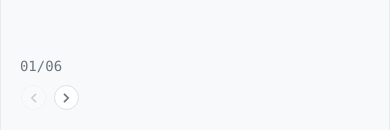
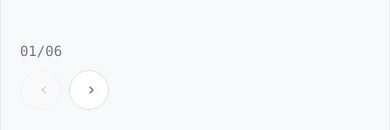
Before and after one commit to grantzarg/historical-timeline, a React app: page / in a window 390 px wide. Shown: the part 714-844 px from the top of the page. Built offline with nearby package versions, Linux system fonts and the light colour scheme.

Commit message:
refactor 3

```diff
--- a/src/components/Button/Button.scss
+++ b/src/components/Button/Button.scss
@@ -56,6 +56,9 @@
     min-height: 40px;
     width: 40px;
     height: 40px;
+    display: flex;
+    align-items: center;
+    justify-content: center;
 
     &:hover:not(:disabled) {
       background: var(--color-gray-50);
@@ -67,7 +70,11 @@
     }
 
     .button__icon {
-      margin-right: 0;
+      transform: translateX(4px);
+      margin: 0;
+      display: flex;
+      align-items: center;
+      justify-content: center;
     }
   }
 
--- a/src/components/Button/Button.tsx
+++ b/src/components/Button/Button.tsx
@@ -7,8 +7,13 @@ type Props = React.ComponentProps<'button'> & {
   icon?: React.ReactNode;
 };
 
-const Button: React.FC<Props> = (props) => {
-  const { variant = 'primary', size = 'medium', className, icon, ...buttonProps } = props;
+const Button: React.FC<Props> = ({
+  variant = 'primary',
+  size = 'medium',
+  className,
+  icon,
+  ...buttonProps
+}) => {
 
   const buttonClasses = [
     'button',
--- a/src/components/Slider/Slider.tsx
+++ b/src/components/Slider/Slider.tsx
@@ -11,8 +11,12 @@ type Props = React.ComponentProps<typeof Swiper> & {
   key?: string | number;
 };
 
-const Slider = forwardRef<SwiperRef, Props>((props, ref) => {
-  const { children, className, key, ...swiperProps } = props;
+const Slider = forwardRef<SwiperRef, Props>(({
+  children,
+  className,
+  key,
+  ...swiperProps
+}, ref) => {
   return (
     <div className={`slider ${className}`}>
       <Swiper
--- a/src/components/icons/LeftArrow.tsx
+++ b/src/components/icons/LeftArrow.tsx
@@ -13,7 +13,7 @@ const LeftArrow: React.FC<Props> = ({
   height = 12,
   viewBox = "0 0 12 12",
   strokeWidth = 2,
-  className = '',
+  className,
 }) => {
   return (
     <svg
--- a/src/components/icons/RightArrow.tsx
+++ b/src/components/icons/RightArrow.tsx
@@ -13,7 +13,7 @@ const RightArrow: React.FC<Props> = ({
   height = 12,
   viewBox = "0 0 12 12",
   strokeWidth = 2,
-  className = '',
+  className,
 }) => {
   return (
     <svg
--- a/src/constants/slider.ts
+++ b/src/constants/slider.ts
@@ -3,7 +3,7 @@ export const PERIOD_KEY_INCREMENT = 1;
 
 export const ANIMATION_START_DELAY = 50;
 export const PERIOD_CHANGE_TIMEOUT = 200;
-export const RESIZE_DEBOUNCE = 100;
+export const RESIZE_DELAY = 100;
 export const SLIDE_ANIMATION_DELAY = 150;
 
 export const DESKTOP_SPACE_BETWEEN = 30;
@@ -22,8 +22,3 @@ export const TABLET_SPACE_BETWEEN = 25;
 
 export const DESKTOP_SLIDES_PER_VIEW_LARGE = 3;
 export const DESKTOP_SPACE_BETWEEN_LARGE = 30;
-
-export const ARROW_WIDTH = 8;
-export const ARROW_HEIGHT = 12;
-export const STROKE_WIDTH = 2;
-export const VIEWBOX = '0 0 8 12';
--- a/src/containers/HistoricalTimeline/CircularNavigation/CircularNavigation.tsx
+++ b/src/containers/HistoricalTimeline/CircularNavigation/CircularNavigation.tsx
@@ -26,8 +26,14 @@ type Props = React.ComponentProps<'div'> & {
   endYear?: number;
 };
 
-const CircularNavigation: React.FC<Props> = (props) => {
-  const { periods, activeIndex, onPeriodChange, startYear, endYear, ...restProps } = props;
+const CircularNavigation: React.FC<Props> = ({
+  periods,
+  activeIndex,
+  onPeriodChange,
+  startYear,
+  endYear,
+  ...restProps
+}) => {
   const radius = CIRCLE_RADIUS;
 
   const targetAngle = HALF_CIRCLE_DEGREES / periods.length;
@@ -43,8 +49,8 @@ const CircularNavigation: React.FC<Props> = (props) => {
 
   const { currentRotation, displayStartYear, displayEndYear } = state;
 
-  const updateState = (updates: Partial<typeof state>) => {
-    setState(prev => ({ ...prev, ...updates }));
+  const updateState = (newState: Partial<typeof state>) => {
+    setState(prevState => ({ ...prevState, ...newState }));
   };
   const yearsRef = useRef<HTMLDivElement>(null);
 
--- a/src/containers/HistoricalTimeline/EventsSlider/EventsSlider.scss
+++ b/src/containers/HistoricalTimeline/EventsSlider/EventsSlider.scss
@@ -31,6 +31,13 @@
     align-items: center;
     justify-content: center;
     color: var(--color-text-secondary);
+
+    .button__icon {
+      display: flex;
+      align-items: center;
+      justify-content: center;
+      margin: 0;
+    }
     transition: all 0.3s ease;
     z-index: 20;
     box-shadow: 0 0 15px 0 rgba(56, 119, 238, 0.1);
@@ -60,7 +67,7 @@
     }
 
     svg {
-      width: 8px;
+      width: 12px;
       height: 12px;
     }
   }
--- a/src/containers/HistoricalTimeline/HistoricalTimeline.scss
+++ b/src/containers/HistoricalTimeline/HistoricalTimeline.scss
@@ -183,9 +183,16 @@
     }
 
     svg {
-      width: 8px;
+      width: 12px;
       height: 12px;
       flex-shrink: 0;
+    }
+
+    .button__icon {
+      display: flex;
+      align-items: center;
+      justify-content: center;
+      margin: 0;
     }
   }
 }
@@ -222,8 +229,8 @@
       height: 25px;
 
       svg {
-        width: 7px;
-        height: 10px;
+        width: 8px;
+        height: 8px;
       }
     }
 
--- a/src/containers/HistoricalTimeline/HistoricalTimeline.tsx
+++ b/src/containers/HistoricalTimeline/HistoricalTimeline.tsx
@@ -3,15 +3,19 @@ import CircularNavigation from './CircularNavigation/CircularNavigation';
 import EventsSlider from './EventsSlider/EventsSlider';
 import { useTimeline } from '@/hooks/useTimeline';
 import { TimelinePeriod } from '@/types/timeline';
-import { ARROW_WIDTH, ARROW_HEIGHT, STROKE_WIDTH, VIEWBOX } from '@/constants/slider';
+import Button from '@/components/Button/Button';
+import LeftArrow from '@/components/icons/LeftArrow';
+import RightArrow from '@/components/icons/RightArrow';
 import './HistoricalTimeline.scss';
 
 type Props = React.ComponentProps<'div'> & {
   periods: TimelinePeriod[];
 };
 
-const HistoricalTimeline: React.FC<Props> = (props) => {
-  const { periods, ...restProps } = props;
+const HistoricalTimeline: React.FC<Props> = ({
+  periods,
+  ...restProps
+}) => {
   const {
     activePeriod,
     activePeriodIndex,
@@ -43,27 +47,23 @@ const HistoricalTimeline: React.FC<Props> = (props) => {
               {String(currentPeriodNumber).padStart(2, '0')}/{String(totalPeriods).padStart(2, '0')}
           </div>
           <div className='historical-timeline__period-navigation-buttons-wrapper'>
-            <button
+            <Button
               className="historical-timeline__nav-btn historical-timeline__nav-btn--prev"
               onClick={prevPeriod}
               disabled={activePeriodIndex === 0}
               aria-label="Предыдущий период"
-            >
-              <svg width={ARROW_WIDTH} height={ARROW_HEIGHT} viewBox={VIEWBOX} fill="none">
-                <path d="M7 1L2 6L7 11" stroke="currentColor" strokeWidth={STROKE_WIDTH}/>
-              </svg>
-            </button>
+              variant="nav"
+              icon={<LeftArrow width={12} height={12} viewBox="0 0 12 12" strokeWidth={2} />}
+            />
 
-            <button
+            <Button
               className="historical-timeline__nav-btn historical-timeline__nav-btn--next"
               onClick={nextPeriod}
               disabled={activePeriodIndex === totalPeriods - 1}
               aria-label="Следующий период"
-            >
-              <svg width={ARROW_WIDTH} height={ARROW_HEIGHT} viewBox={VIEWBOX} fill="none">
-                <path d="M1 1L6 6L1 11" stroke="currentColor" strokeWidth={STROKE_WIDTH}/>
-              </svg>
-            </button>
+              variant="nav"
+              icon={<RightArrow width={12} height={12} viewBox="0 0 12 12" strokeWidth={2} />}
+            />
           </div>
         </div>
 
--- a/src/hooks/useTimeline.ts
+++ b/src/hooks/useTimeline.ts
@@ -13,8 +13,8 @@ export const useTimeline = ({ periods }: UseTimelineProps) => {
 
   const { activePeriodIndex, activeSlideIndex } = state;
 
-  const updateState = (updates: Partial<typeof state>) => {
-    setState(prev => ({ ...prev, ...updates }));
+  const updateState = (newState: Partial<typeof state>) => {
+    setState(prevState => ({ ...prevState, ...newState }));
   };
 
   const activePeriod = periods[activePeriodIndex];
```
Also changed, not shown: src/containers/HistoricalTimeline/EventsSlider/EventsSlider.tsx (+43 -30 lines).
